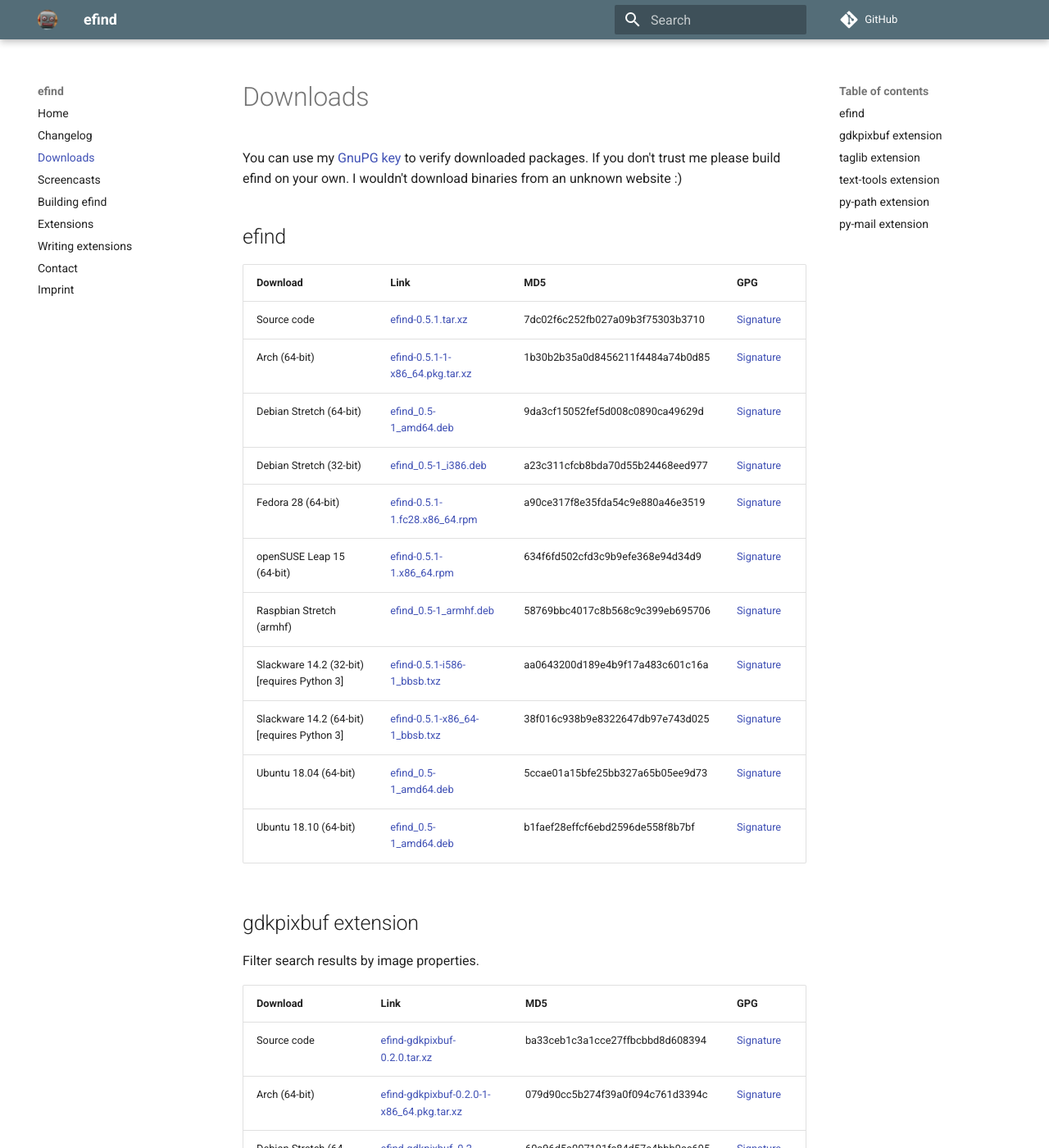
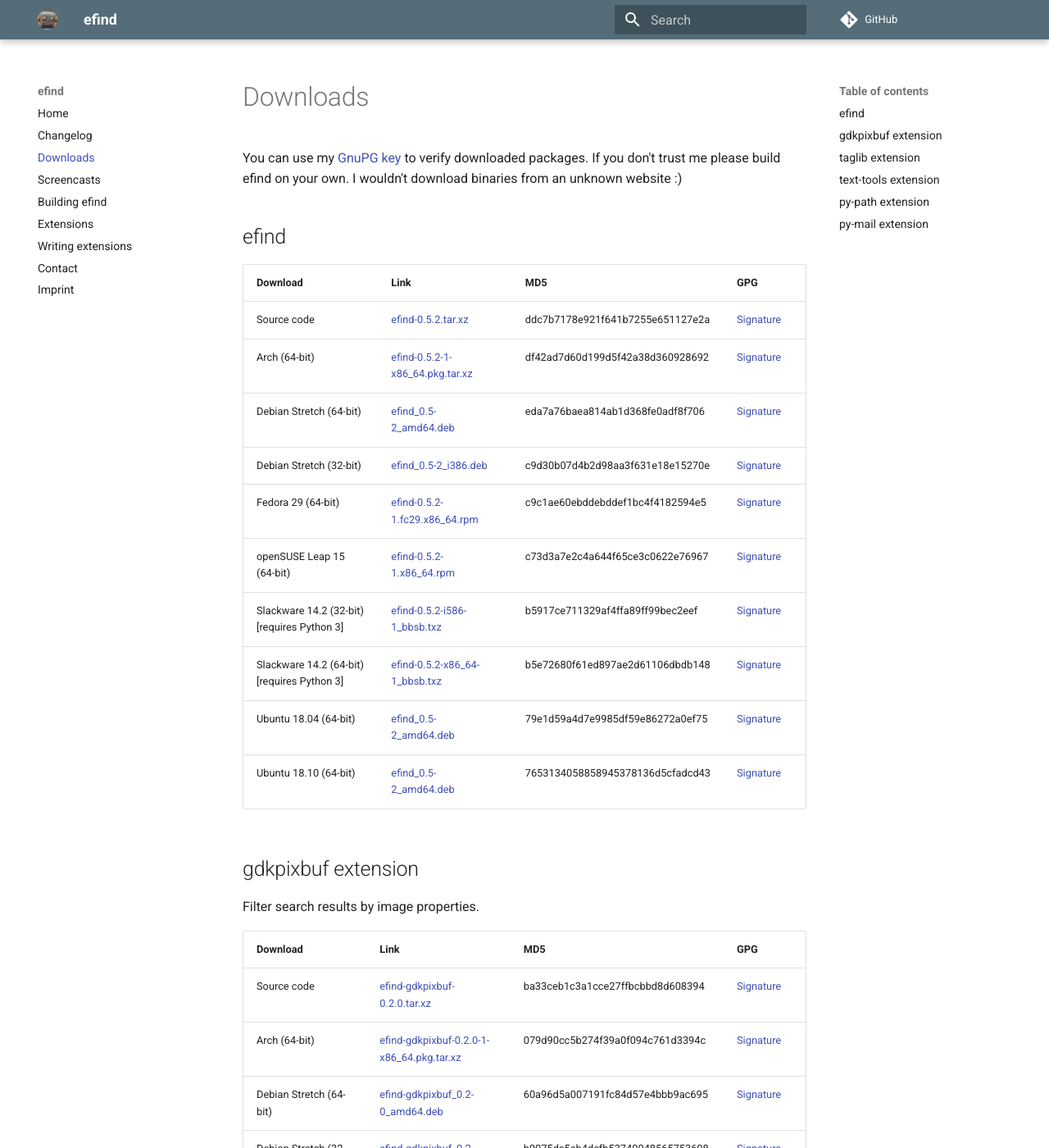
Before and after one commit to 20centaurifux/efind-website, an MkDocs documentation site: the page built from docs/downloads.md, in a window 1280 px wide and 1400 px high. Shown: the whole window at 82% size. Built offline with MkDocs 1.6.1 and Material for MkDocs 9.7.7, drawn with Linux system fonts in a browser that asks for light colours; comment, search, counter and statistics services are not loaded; some of the changed text lies outside the part shown.

Commit message:
efind v0.5.2

```diff
--- a/docs/downloads.md
+++ b/docs/downloads.md
@@ -6,17 +6,16 @@
 
 | Download | Link | MD5 | GPG |
 | :------- | :--- | :-- | :-- |
-Source code|[efind-0.5.1.tar.xz](downloads/source/efind-0.5.1.tar.xz)|7dc02f6c252fb027a09b3f75303b3710|[Signature](downloads/source/efind-0.5.1.tar.xz.asc)
-Arch (64-bit)|[efind-0.5.1-1-x86_64.pkg.tar.xz](downloads/arch/efind-0.5.1-1-x86_64.pkg.tar.xz)|1b30b2b35a0d8456211f4484a74b0d85|[Signature](downloads/arch/efind-0.5.1-1-x86_64.pkg.tar.xz.asc)
-Debian Stretch (64-bit)|[efind_0.5-1_amd64.deb](downloads/debian-9/efind_0.5-1_amd64.deb)|9da3cf15052fef5d008c0890ca49629d|[Signature](downloads/debian-9/efind_0.5-1_amd64.deb.asc)
-Debian Stretch (32-bit)|[efind_0.5-1_i386.deb](downloads/debian-9/efind_0.5-1_i386.deb)|a23c311cfcb8bda70d55b24468eed977|[Signature](downloads/debian-9/efind_0.5-1_i386.deb.asc)
-Fedora 28 (64-bit)|[efind-0.5.1-1.fc28.x86_64.rpm](downloads/fedora-28/efind-0.5.1-1.fc28.x86_64.rpm)|a90ce317f8e35fda54c9e880a46e3519|[Signature](downloads/fedora-28/efind-0.5.1-1.fc28.x86_64.rpm.asc)
-openSUSE Leap 15 (64-bit)|[efind-0.5.1-1.x86_64.rpm](downloads/opensuse-leap/efind-0.5.1-1.x86_64.rpm)|634f6fd502cfd3c9b9efe368e94d34d9|[Signature](downloads/opensuse-leap/efind-0.5.1-1.x86_64.rpm.asc)
-Raspbian Stretch (armhf)|[efind_0.5-1_armhf.deb](downloads/raspbian-9/efind_0.5-1_armhf.deb)|58769bbc4017c8b568c9c399eb695706|[Signature](downloads/raspbian-9/efind_0.5-1_armhf.deb.asc)
-Slackware 14.2 (32-bit) [requires Python 3]|[efind-0.5.1-i586-1_bbsb.txz](downloads/slackware-14.2/efind-0.5.1-i586-1_bbsb.txz)|aa0643200d189e4b9f17a483c601c16a|[Signature](downloads/slackware-14.2/efind-0.5.1-i586-1_bbsb.txz.asc)
-Slackware 14.2 (64-bit) [requires Python 3]|[efind-0.5.1-x86_64-1_bbsb.txz](downloads/slackware-14.2/efind-0.5.1-x86_64-1_bbsb.txz)|38f016c938b9e8322647db97e743d025|[Signature](downloads/slackware-14.2/efind-0.5.1-x86_64-1_bbsb.txz.asc)
-Ubuntu 18.04 (64-bit)|[efind_0.5-1_amd64.deb](downloads/ubuntu-18.04/efind_0.5-1_amd64.deb)|5ccae01a15bfe25bb327a65b05ee9d73|[Signature](downloads/ubuntu-18.04/efind_0.5-1_amd64.deb.asc)
-Ubuntu 18.10 (64-bit)|[efind_0.5-1_amd64.deb](downloads/ubuntu-18.10/efind_0.5-1_amd64.deb)|b1faef28effcf6ebd2596de558f8b7bf|[Signature](downloads/ubuntu-18.10/efind_0.5-1_amd64.deb.asc)
+Source code|[efind-0.5.2.tar.xz](downloads/source/efind-0.5.2.tar.xz)|ddc7b7178e921f641b7255e651127e2a|[Signature](downloads/source/efind-0.5.2.tar.xz.asc)
+Arch (64-bit)|[efind-0.5.2-1-x86_64.pkg.tar.xz](downloads/arch/efind-0.5.2-1-x86_64.pkg.tar.xz)|df42ad7d60d199d5f42a38d360928692|[Signature](downloads/arch/efind-0.5.2-1-x86_64.pkg.tar.xz.asc)
+Debian Stretch (64-bit)|[efind_0.5-2_amd64.deb](downloads/debian-9/efind_0.5-2_amd64.deb)|eda7a76baea814ab1d368fe0adf8f706|[Signature](downloads/debian-9/efind_0.5-2_amd64.deb.asc)
+Debian Stretch (32-bit)|[efind_0.5-2_i386.deb](downloads/debian-9/efind_0.5-2_i386.deb)|c9d30b07d4b2d98aa3f631e18e15270e|[Signature](downloads/debian-9/efind_0.5-2_i386.deb.asc)
+Fedora 29 (64-bit)|[efind-0.5.2-1.fc29.x86_64.rpm](downloads/fedora-29/efind-0.5.2-1.fc29.x86_64.rpm)|c9c1ae60ebddebddef1bc4f4182594e5|[Signature](downloads/fedora-29/efind-0.5.2-1.fc29.x86_64.rpm.asc)
+openSUSE Leap 15 (64-bit)|[efind-0.5.2-1.x86_64.rpm](downloads/opensuse-leap/efind-0.5.2-1.x86_64.rpm)|c73d3a7e2c4a644f65ce3c0622e76967|[Signature](downloads/opensuse-leap/efind-0.5.2-1.x86_64.rpm.asc)
+Slackware 14.2 (32-bit) [requires Python 3]|[efind-0.5.2-i586-1_bbsb.txz](downloads/slackware-14.2/efind-0.5.2-i586-1_bbsb.txz)|b5917ce711329af4ffa89ff99bec2eef|[Signature](downloads/slackware-14.2/efind-0.5.2-i586-1_bbsb.txz.asc)
+Slackware 14.2 (64-bit) [requires Python 3]|[efind-0.5.2-x86_64-1_bbsb.txz](downloads/slackware-14.2/efind-0.5.2-x86_64-1_bbsb.txz)|b5e72680f61ed897ae2d61106dbdb148|[Signature](downloads/slackware-14.2/efind-0.5.2-x86_64-1_bbsb.txz.asc)
+Ubuntu 18.04 (64-bit)|[efind_0.5-2_amd64.deb](downloads/ubuntu-18.04/efind_0.5-2_amd64.deb)|79e1d59a4d7e9985df59e86272a0ef75|[Signature](downloads/ubuntu-18.04/efind_0.5-2_amd64.deb.asc)
+Ubuntu 18.10 (64-bit)|[efind_0.5-2_amd64.deb](downloads/ubuntu-18.10/efind_0.5-2_amd64.deb)|7653134058858945378136d5cfadcd43|[Signature](downloads/ubuntu-18.10/efind_0.5-2_amd64.deb.asc)
 
 ##gdkpixbuf extension
 
@@ -28,9 +27,9 @@
 Arch (64-bit)|[efind-gdkpixbuf-0.2.0-1-x86_64.pkg.tar.xz](downloads/arch/efind-gdkpixbuf-0.2.0-1-x86_64.pkg.tar.xz)|079d90cc5b274f39a0f094c761d3394c|[Signature](downloads/arch/efind-gdkpixbuf-0.2.0-1-x86_64.pkg.tar.xz.asc)
 Debian Stretch (64-bit)|[efind-gdkpixbuf_0.2-0_amd64.deb](downloads/debian-9/efind-gdkpixbuf_0.2-0_amd64.deb)|60a96d5a007191fc84d57e4bbb9ac695|[Signature](downloads/debian-9/efind-gdkpixbuf_0.2-0_amd64.deb.asc)
 Debian Stretch (32-bit)|[efind-gdkpixbuf_0.2-0_i386.deb](downloads/debian-9/efind-gdkpixbuf_0.2-0_i386.deb)|b9075dc5eb4dcfb53740048565753608|[Signature](downloads/debian-9/efind-gdkpixbuf_0.2-0_i386.deb.asc)
-Fedora 28 (64-bit)|[efind-gdkpixbuf-0.2.0-1.fc28.x86_64.rpm](downloads/fedora-28/efind-gdkpixbuf-0.2.0-1.fc28.x86_64.rpm)|aeffb49625bcbf54cc8a2f4e67d4ffb0|[Signature](downloads/fedora-28/efind-gdkpixbuf-0.2.0-1.fc28.x86_64.rpm.asc)
+fedora-28 (64-bit)|[efind-gdkpixbuf-0.2.0-1.fc28.x86_64.rpm](downloads/fedora-28/efind-gdkpixbuf-0.2.0-1.fc28.x86_64.rpm)|aeffb49625bcbf54cc8a2f4e67d4ffb0|[Signature](downloads/fedora-28/efind-gdkpixbuf-0.2.0-1.fc28.x86_64.rpm.asc)
+Fedora 29 (64-bit)|[efind-gdkpixbuf-0.2.0-1.fc29.x86_64.rpm](downloads/fedora-29/efind-gdkpixbuf-0.2.0-1.fc29.x86_64.rpm)|b61a592e58a35dd9ae9455951e946130|[Signature](downloads/fedora-29/efind-gdkpixbuf-0.2.0-1.fc29.x86_64.rpm.asc)
 openSUSE Leap 15 (64-bit)|[efind-gdkpixbuf-0.2.0-1.x86_64.rpm](downloads/opensuse-leap/efind-gdkpixbuf-0.2.0-1.x86_64.rpm)|cb8624e67c150ec8eef3fc481eb3a1b9|[Signature](downloads/opensuse-leap/efind-gdkpixbuf-0.2.0-1.x86_64.rpm.asc)
-Raspbian Stretch (armhf)|[efind-gdkpixbuf_0.2-0_armhf.deb](downloads/raspbian-9/efind-gdkpixbuf_0.2-0_armhf.deb)|087ae954c4f735c48d93282294485dc5|[Signature](downloads/raspbian-9/efind-gdkpixbuf_0.2-0_armhf.deb.asc)
 Slackware 14.2 (32-bit) [requires Python 3]|[efind-gdkpixbuf-0.2.0-i586-1_bbsb.txz](downloads/slackware-14.2/efind-gdkpixbuf-0.2.0-i586-1_bbsb.txz)|fc9a303e0a2acc92c3370036a4db7228|[Signature](downloads/slackware-14.2/efind-gdkpixbuf-0.2.0-i586-1_bbsb.txz.asc)
 Slackware 14.2 (64-bit) [requires Python 3]|[efind-gdkpixbuf-0.2.0-x86_64-1_bbsb.txz](downloads/slackware-14.2/efind-gdkpixbuf-0.2.0-x86_64-1_bbsb.txz)|3a739a811a5ca1d8bf88434fb13d8269|[Signature](downloads/slackware-14.2/efind-gdkpixbuf-0.2.0-x86_64-1_bbsb.txz.asc)
 Ubuntu 18.04 (64-bit)|[efind-gdkpixbuf_0.2-0_amd64.deb](downloads/ubuntu-18.04/efind-gdkpixbuf_0.2-0_amd64.deb)|6b17c3b5af858e65b4e19ae656f84220|[Signature](downloads/ubuntu-18.04/efind-gdkpixbuf_0.2-0_amd64.deb.asc)
@@ -46,9 +45,9 @@
 Arch (64-bit)|[efind-taglib-0.2.0-1-x86_64.pkg.tar.xz](downloads/arch/efind-taglib-0.2.0-1-x86_64.pkg.tar.xz)|40ecf5da3dc6112f0483cfdbc384927e|[Signature](downloads/arch/efind-taglib-0.2.0-1-x86_64.pkg.tar.xz.asc)
 Debian Stretch (64-bit)|[efind-taglib_0.2-0_amd64.deb](downloads/debian-9/efind-taglib_0.2-0_amd64.deb)|143410a9befcab00ce86a15c1e5ebf62|[Signature](downloads/debian-9/efind-taglib_0.2-0_amd64.deb.asc)
 Debian Stretch (32-bit)|[efind-taglib_0.2-0_i386.deb](downloads/debian-9/efind-taglib_0.2-0_i386.deb)|8a911cd7b3b7e3bf728ca3be10825fe4|[Signature](downloads/debian-9/efind-taglib_0.2-0_i386.deb.asc)
-Fedora 28 (64-bit)|[efind-taglib-0.2.0-1.fc28.x86_64.rpm](downloads/fedora-28/efind-taglib-0.2.0-1.fc28.x86_64.rpm)|49a07f6c4e9caa0614c393704c8346b8|[Signature](downloads/fedora-28/efind-taglib-0.2.0-1.fc28.x86_64.rpm.asc)
+fedora-28 (64-bit)|[efind-taglib-0.2.0-1.fc28.x86_64.rpm](downloads/fedora-28/efind-taglib-0.2.0-1.fc28.x86_64.rpm)|49a07f6c4e9caa0614c393704c8346b8|[Signature](downloads/fedora-28/efind-taglib-0.2.0-1.fc28.x86_64.rpm.asc)
+Fedora 29 (64-bit)|[efind-taglib-0.2.0-1.fc29.x86_64.rpm](downloads/fedora-29/efind-taglib-0.2.0-1.fc29.x86_64.rpm)|5bbbd8f4e8e22b006ab500eb44928331|[Signature](downloads/fedora-29/efind-taglib-0.2.0-1.fc29.x86_64.rpm.asc)
 openSUSE Leap 15 (64-bit)|[efind-taglib-0.2.0-1.x86_64.rpm](downloads/opensuse-leap/efind-taglib-0.2.0-1.x86_64.rpm)|822587b912d7b24801c487e6a69f11bd|[Signature](downloads/opensuse-leap/efind-taglib-0.2.0-1.x86_64.rpm.asc)
-Raspbian Stretch (armhf)|[efind-taglib_0.2-0_armhf.deb](downloads/raspbian-9/efind-taglib_0.2-0_armhf.deb)|26c42c92c61e0c0d50ae859e6b09d316|[Signature](downloads/raspbian-9/efind-taglib_0.2-0_armhf.deb.asc)
 Slackware 14.2 (32-bit) [requires Python 3]|[efind-taglib-0.2.0-i586-1_bbsb.txz](downloads/slackware-14.2/efind-taglib-0.2.0-i586-1_bbsb.txz)|4b8eed7d189ec5de1ec55f405d46b404|[Signature](downloads/slackware-14.2/efind-taglib-0.2.0-i586-1_bbsb.txz.asc)
 Slackware 14.2 (64-bit) [requires Python 3]|[efind-taglib-0.2.0-x86_64-1_bbsb.txz](downloads/slackware-14.2/efind-taglib-0.2.0-x86_64-1_bbsb.txz)|b9302ab2ae0d2a67254f6d402788e2a5|[Signature](downloads/slackware-14.2/efind-taglib-0.2.0-x86_64-1_bbsb.txz.asc)
 Ubuntu 18.04 (64-bit)|[efind-taglib_0.2-0_amd64.deb](downloads/ubuntu-18.04/efind-taglib_0.2-0_amd64.deb)|eab80ed442527f28ec3f82e09d436a6b|[Signature](downloads/ubuntu-18.04/efind-taglib_0.2-0_amd64.deb.asc)
@@ -64,9 +63,9 @@
 Arch (64-bit)|[efind-text-tools-0.2.0-1-x86_64.pkg.tar.xz](downloads/arch/efind-text-tools-0.2.0-1-x86_64.pkg.tar.xz)|df500d55bb069edb9f7ea0ae2fc9cc9a|[Signature](downloads/arch/efind-text-tools-0.2.0-1-x86_64.pkg.tar.xz.asc)
 Debian Stretch (64-bit)|[efind-text-tools_0.2-0_amd64.deb](downloads/debian-9/efind-text-tools_0.2-0_amd64.deb)|5086df41369e74c19254762835120f95|[Signature](downloads/debian-9/efind-text-tools_0.2-0_amd64.deb.asc)
 Debian Stretch (32-bit)|[efind-text-tools_0.2-0_i386.deb](downloads/debian-9/efind-text-tools_0.2-0_i386.deb)|de061e1d9e3f6b25fa22cd3e8a03f7ce|[Signature](downloads/debian-9/efind-text-tools_0.2-0_i386.deb.asc)
-Fedora 28 (64-bit)|[efind-text-tools-0.2.0-1.fc28.x86_64.rpm](downloads/fedora-28/efind-text-tools-0.2.0-1.fc28.x86_64.rpm)|0affd2b41d59f2e207e49939002ec4b6|[Signature](downloads/fedora-28/efind-text-tools-0.2.0-1.fc28.x86_64.rpm.asc)
+fedora-28 (64-bit)|[efind-text-tools-0.2.0-1.fc28.x86_64.rpm](downloads/fedora-28/efind-text-tools-0.2.0-1.fc28.x86_64.rpm)|0affd2b41d59f2e207e49939002ec4b6|[Signature](downloads/fedora-28/efind-text-tools-0.2.0-1.fc28.x86_64.rpm.asc)
+Fedora 29 (64-bit)|[efind-text-tools-0.2.0-1.fc29.x86_64.rpm](downloads/fedora-29/efind-text-tools-0.2.0-1.fc29.x86_64.rpm)|d3e7b3c127e5168070b2c2400a362b06|[Signature](downloads/fedora-29/efind-text-tools-0.2.0-1.fc29.x86_64.rpm.asc)
 openSUSE Leap 15 (64-bit)|[efind-text-tools-0.2.0-1.x86_64.rpm](downloads/opensuse-leap/efind-text-tools-0.2.0-1.x86_64.rpm)|337ee6a141576e3ae8f863619a197662|[Signature](downloads/opensuse-leap/efind-text-tools-0.2.0-1.x86_64.rpm.asc)
-Raspbian Stretch (armhf)|[efind-text-tools_0.2-0_armhf.deb](downloads/raspbian-9/efind-text-tools_0.2-0_armhf.deb)|c0ef4654973ca6782c78a7e2aa01dbd3|[Signature](downloads/raspbian-9/efind-text-tools_0.2-0_armhf.deb.asc)
 Slackware 14.2 (32-bit) [requires Python 3]|[efind-text-tools-0.2.0-i586-1_bbsb.txz](downloads/slackware-14.2/efind-text-tools-0.2.0-i586-1_bbsb.txz)|168d966f761ca66f2b099fa9c66052e3|[Signature](downloads/slackware-14.2/efind-text-tools-0.2.0-i586-1_bbsb.txz.asc)
 Slackware 14.2 (64-bit) [requires Python 3]|[efind-text-tools-0.2.0-x86_64-1_bbsb.txz](downloads/slackware-14.2/efind-text-tools-0.2.0-x86_64-1_bbsb.txz)|4aebf55f574cd78bc9164e3959c5bd30|[Signature](downloads/slackware-14.2/efind-text-tools-0.2.0-x86_64-1_bbsb.txz.asc)
 Ubuntu 18.04 (64-bit)|[efind-text-tools_0.2-0_amd64.deb](downloads/ubuntu-18.04/efind-text-tools_0.2-0_amd64.deb)|baafd46864c429d910210a1ad0e5e29d|[Signature](downloads/ubuntu-18.04/efind-text-tools_0.2-0_amd64.deb.asc)
--- a/generate_downloads.py
+++ b/generate_downloads.py
@@ -19,8 +19,8 @@
 		name = "CentOS 7"
 	elif name == "debian-9":
 		name = "Debian Stretch"
-	elif name == "fedora-28":
-		name = "Fedora 28"
+	elif name == "fedora-29":
+		name = "Fedora 29"
 	elif name == "opensuse-leap":
 		name = "openSUSE Leap 15"
 	elif name == "slackware-14.2":
@@ -69,7 +69,7 @@
     print f.read()
 
 print "##efind\n"
-generate_table("efind", "0.5.1")
+generate_table("efind", "0.5.2")
 
 print "\n##gdkpixbuf extension\n\nFilter search results by image properties.\n"
 generate_table("efind-gdkpixbuf", "0.2.0")
```
Also changed, not shown: docs/changelog.md (+5 -0 lines).
